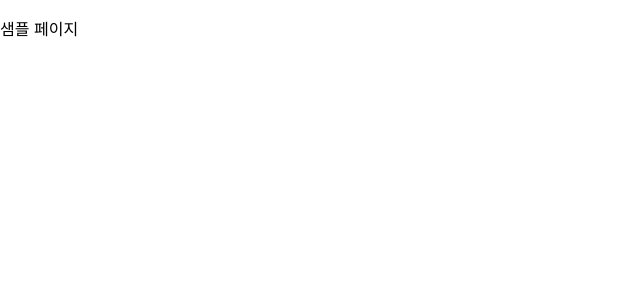
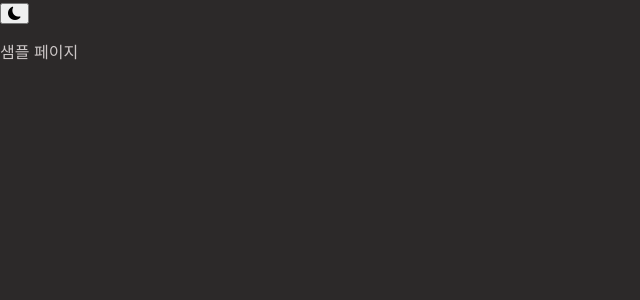
Before and after one commit to ooooorobo/oooooroblog, a Next.js app: page / in a window 1280 px wide. Shown: the top 300 px of the page, without its empty margins (0-640 px from the left). Built offline with nearby package versions, Linux system fonts and the light colour scheme.

Commit message:
feat: 다크모드 추가

```diff
--- /dev/null
+++ b/components/Header.tsx
@@ -0,0 +1,5 @@
+export default function Header({isDarkMode, toggleDarkMode}: {isDarkMode: boolean; toggleDarkMode: () => void}) {
+    return <div>
+        <button onClick={toggleDarkMode}>{isDarkMode ? <i className="bi bi-moon-fill"/> : <i className="bi bi-sun-fill"/>}</button>
+    </div>
+}
--- /dev/null
+++ b/constants/constants.ts
@@ -0,0 +1,8 @@
+export enum Theme {
+    LIGHT = 'LIGHT',
+    DARK = 'DARK'
+}
+
+export const StorageKey = {
+    DARK_MODE_STORAGE_KEY: 'THEME'
+}
--- a/next.config.js
+++ b/next.config.js
@@ -3,6 +3,8 @@
 const nextConfig = {
   reactStrictMode: true,
   pageExtensions: ['js', 'jsx', 'ts', 'tsx', 'md', 'mdx'],
+  presets: ["next/babel"],
+  plugins: [["styled-components", {"ssr": true}]]
 }
 
 const remarkFrontmatter = import('remark-frontmatter');
--- a/package.json
+++ b/package.json
@@ -12,17 +12,21 @@
     "@mdx-js/loader": "2.1.2",
     "@mdx-js/react": "2.1.2",
     "@next/mdx": "12.1.6",
+    "bootstrap-icons": "1.8.3",
     "gray-matter": "4.0.3",
     "next": "12.1.6",
     "react": "18.2.0",
     "react-dom": "18.2.0",
     "rehype-highlight": "5.0.2",
-    "remark-frontmatter": "4.0.1"
+    "remark-frontmatter": "4.0.1",
+    "styled-components": "5.3.5"
   },
   "devDependencies": {
     "@types/node": "18.0.0",
     "@types/react": "18.0.14",
     "@types/react-dom": "18.0.5",
+    "@types/styled-components": "5.1.25",
+    "babel-plugin-styled-components": "2.0.7",
     "eslint": "8.18.0",
     "eslint-config-next": "12.1.6",
     "typescript": "4.7.4"
--- a/pages/_app.tsx
+++ b/pages/_app.tsx
@@ -1,8 +1,13 @@
 import Head from "next/head";
 import type {AppProps} from 'next/app'
 import '../styles/globals.css'
+import GlobalStyle from "../styles/GlobalStyle";
+import ThemeProvider from "../utils/providers/ThemeProvider";
+import Header from "../components/Header";
+import {useDarkMode} from "../utils/hooks/useDarkMode";
 
 function MyApp({Component, pageProps}: AppProps) {
+    const {isDarkMode, toggleDarkMode} = useDarkMode();
     return <>
             <Head>
                 <title>ooooooooooooooooooooooooooo</title>
@@ -10,8 +15,16 @@ function MyApp({Component, pageProps}: AppProps) {
                 <link rel="icon" type="image/png" sizes="32x32" href="/favicon-32x32.png"/>
                 <link rel="icon" type="image/png" sizes="16x16" href="/favicon-16x16.png"/>
                 <link rel="manifest" href="/site.webmanifest"/>
+                <link rel="stylesheet" href="https://cdn.jsdelivr.net/npm/bootstrap-icons@1.8.3/font/bootstrap-icons.css"/>
             </Head>
+            <ThemeProvider isDarkMode={isDarkMode}>
+                <>
+                    <GlobalStyle />
+                    <Header isDarkMode={isDarkMode} toggleDarkMode={toggleDarkMode} />
                     <Component {...pageProps} />
+
+                </>
+            </ThemeProvider>
     </>
 }
 
--- /dev/null
+++ b/styles/GlobalStyle.tsx
@@ -0,0 +1,15 @@
+import {createGlobalStyle} from "styled-components";
+
+const GlobalStyle = createGlobalStyle`
+  * {
+    box-sizing: border-box;
+  }
+
+  body {
+    background-color: ${({theme}) => theme.colors.bg.primary};
+    color: ${({theme}) => theme.colors.text.primary};
+    line-height: ${({theme}) => theme.lineHeights.body};
+  }
+`
+
+export default GlobalStyle;
--- /dev/null
+++ b/styles/theme.ts
@@ -0,0 +1,86 @@
+import {DefaultTheme} from "styled-components";
+
+declare module 'styled-components' {
+    export interface DefaultTheme {
+        fontSizes: string[];
+        fontWeights: {
+            body: number;
+            subtitle: number;
+            link: number;
+            bold: number;
+            title: number;
+        },
+        lineHeights: {
+            body: number;
+            title: number;
+            code: number;
+        }
+        colors: ColorPreset;
+    }
+}
+
+const light: ColorPreset = {
+    bg: {
+        primary: '#ffffff',
+        secondary: '#f3f3f3',
+    },
+    text: {
+        primary: '#050505',
+        secondary: '#353b35',
+        tertiary: '#4b5656',
+        placeholder: '#a29c9c',
+    }
+}
+
+const dark: ColorPreset = {
+    bg: {
+        primary: '#2c2929',
+        secondary: '#424141',
+    },
+    text: {
+        primary: '#ccc6c6',
+        secondary: '#8f948f',
+        tertiary: '#484545',
+        placeholder: '#a29c9c',
+    }
+}
+
+const defaultTheme: Omit<DefaultTheme, 'colors'> = {
+    fontSizes: [
+        '14px',
+        '16px',
+        '18px',
+        '22px',
+        '26px',
+        '32px',
+        '40px'
+    ],
+    fontWeights: {
+        body: 400,
+        subtitle: 500,
+        link: 600,
+        bold: 700,
+        title: 800,
+    },
+    lineHeights: {
+        body: 1.5,
+        title: 1.3,
+        code: 1.6
+    }
+}
+
+export const lightTheme: DefaultTheme = {...defaultTheme, colors: light};
+export const darkTheme: DefaultTheme = {...defaultTheme, colors: dark};
+
+interface ColorPreset {
+    bg: {
+        primary: string;
+        secondary: string;
+    },
+    text: {
+        primary: string;
+        secondary: string;
+        tertiary: string;
+        placeholder: string;
+    }
+}
--- /dev/null
+++ b/utils/hooks/useDarkMode.ts
@@ -0,0 +1,24 @@
+import {StorageKey, Theme} from "../../constants/constants";
+import {useEffect, useState} from "react";
+
+export const useDarkMode = () => {
+    const [isDarkMode, setIsDark] = useState<boolean>(true);
+
+    useEffect(() => {
+        const defaultSetting: Theme = window.matchMedia('(prefers-color-scheme: dark)').media === 'not all' ? Theme.LIGHT : Theme.DARK;
+        const localStorageSetting: Theme = window.localStorage.getItem(StorageKey.DARK_MODE_STORAGE_KEY) as Theme ?? Theme.DARK;
+
+        if (!localStorageSetting) {
+            setIsDark(defaultSetting === Theme.DARK);
+            window.localStorage.setItem(StorageKey.DARK_MODE_STORAGE_KEY, defaultSetting ? Theme.DARK : Theme.LIGHT);
+        } else {
+            setIsDark(localStorageSetting === Theme.DARK);
+        }
+    }, []);
+
+    useEffect(() => {
+        window.localStorage.setItem(StorageKey.DARK_MODE_STORAGE_KEY, isDarkMode ? Theme.DARK : Theme.LIGHT);
+    }, [isDarkMode])
+
+    return {isDarkMode, toggleDarkMode: () => setIsDark((prev) => !prev)};
+}
--- /dev/null
+++ b/utils/providers/ThemeProvider.tsx
@@ -0,0 +1,15 @@
+import {ReactElement, useEffect, useState} from "react";
+import {ThemeProvider as _ThemeProvider} from "styled-components";
+import {darkTheme, lightTheme} from "../../styles/theme";
+
+const ThemeProvider = ({isDarkMode, children}: {isDarkMode: boolean; children: ReactElement}) => {
+    const [themePreset, setThemePreset] = useState(isDarkMode ? darkTheme : lightTheme);
+
+    useEffect(() => {
+        setThemePreset(isDarkMode ? darkTheme : lightTheme);
+    }, [isDarkMode])
+
+    return <_ThemeProvider theme={themePreset}>{children}</_ThemeProvider>
+}
+
+export default ThemeProvider
```
Also changed, not shown: 1 other file (tests, documents, lock files or other folders). Lines whose indentation alone changed are shown as unchanged.
